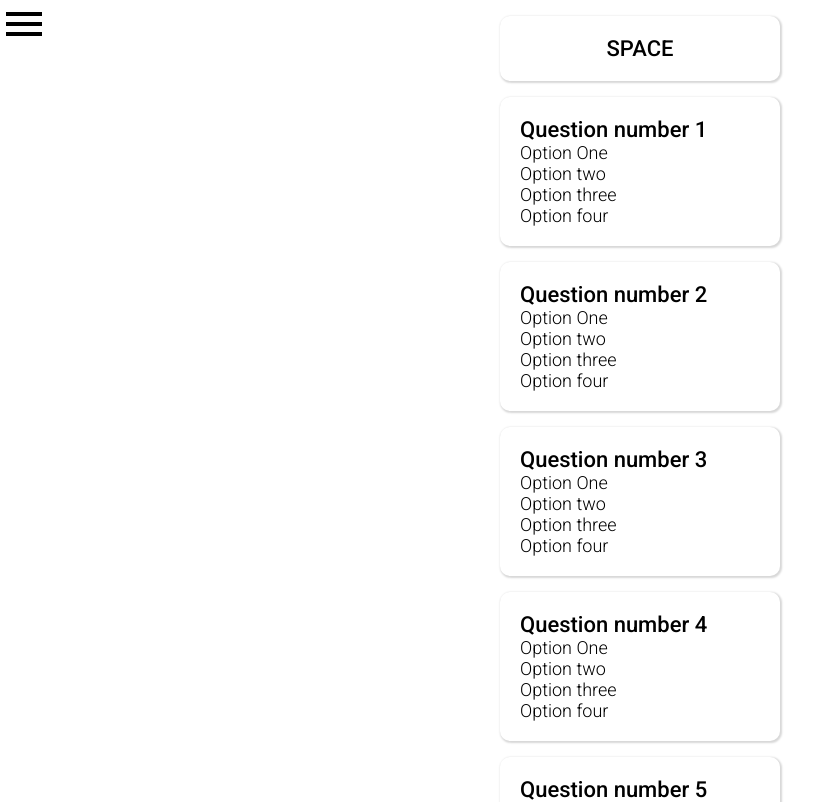
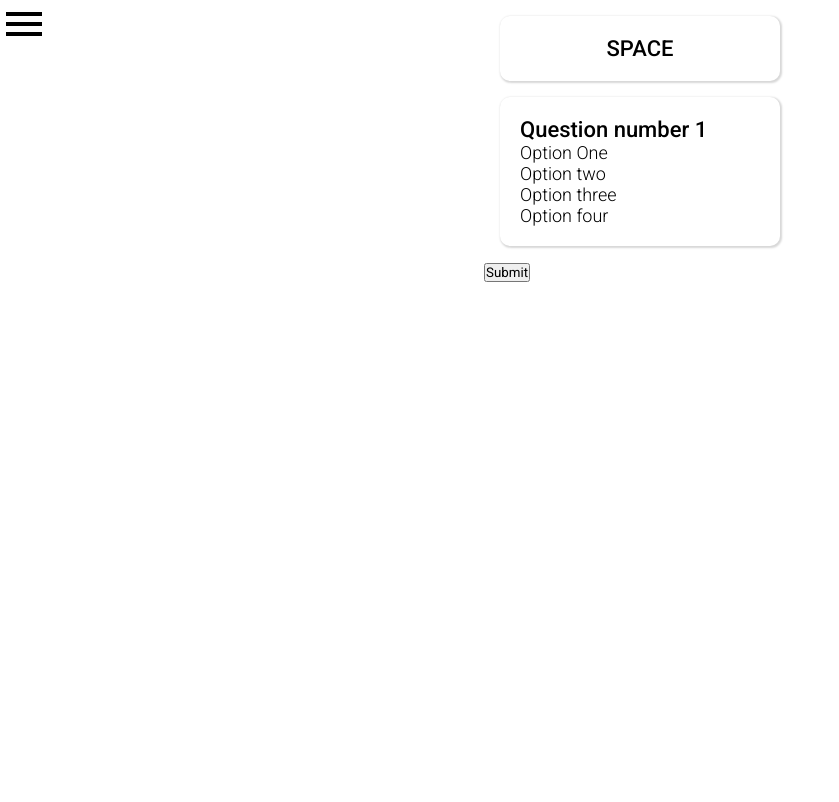
Before and after one commit to AmitThakur11/QuizProject, a React (Create React App) app: page /quiz/1 in a window 1280 px wide. Shown: the top 802 px of the page, without its empty margins (0-839 px from the left). Built offline with nearby package versions, Linux system fonts and the light colour scheme.

Commit message:
Refactor : seprate component create seperate component for option and question card

```diff
--- /dev/null
+++ b/src/Components/OptionContainer.tsx
@@ -0,0 +1,14 @@
+
+export const OptionContainer = ({options})=>{
+  return(
+    <div className = "option-container">
+      {
+        options.map(({option})=>{
+          return(
+            <div  className = "option">{option}</div>
+          )
+        })
+      }
+    </div>
+  )
+}
--- /dev/null
+++ b/src/Components/QuestionCard.tsx
@@ -0,0 +1,35 @@
+import {OptionContainer} from "./OptionContainer"
+import {useParams} from "react-router-dom";
+import {useState} from "react";
+export const QuestionCard = ({quizes})=>{
+  const {id} = useParams();
+  const [count , setCount] = useState(1)
+  return(
+    <div >
+        {
+          quizes.map((quiz)=>{
+            return<div>{parseInt(id,10) === quiz.id && <div>
+              <h1 className = "question-card title">{quiz.quizName}</h1>
+              <div>{
+                quiz.questions.map(({question,options,id})=>{
+                  return(<>
+                     {id === count &&<div className = "question-card">
+                      <div className = "question">{question}</div>
+                      <OptionContainer options = {options} />
+
+                    </div>}
+
+                  </>)
+
+                })
+
+
+              }<button onClick = {()=>setCount(count + 1)}>Submit</button></div>
+
+              </div>}
+            </div>
+          })
+        }
+      </div>
+  )
+}
--- a/src/Components/QuizContainer.tsx
+++ b/src/Components/QuizContainer.tsx
@@ -1,46 +1,12 @@
-import {useParams } from "react-router-dom";
+
 import "../CSScomponents/QuizContainer.css";
 import {quizes} from "../QuizData/QuestionBank"
-import {useState} from "react"
+import {QuestionCard} from "./QuestionCard"
 export const QuizContainer = ()=>{
-  const {id} = useParams();
-  const [count , setCount] = useState(0)
 
   return(
     <div className = "quiz-container">
-      <div >
-        {
-          quizes.map((quiz)=>{
-            return<div>{parseInt(id,10) === quiz.id && <div>
-              <h1 className = "question-card title">{quiz.quizName}</h1>
-              <div>{
-                quiz.questions.map(({question,options})=>{
-                  return(
-                    <div className = "question-card">
-                      <div className = "question">{question}</div>
-                      <div className = "option-container">
-                        {
-                          options.map(({option})=>{
-                            return(
-                              <div  className = "option">{option}</div>
-                            )
-                          })
-                        }
-
-                      </div>
-
-                    </div>
-                  )
-
-                })
-
-              }</div>
-
-              </div>}
-            </div>
-          })
-        }
-      </div>
+      <QuestionCard quizes = {quizes} />
 
     </div>
   )
--- a/src/Components/QuizListComponent.tsx
+++ b/src/Components/QuizListComponent.tsx
@@ -1,7 +1,8 @@
 import  "../CSScomponents/QuizListComponent.css"
-import {quizes} from "../QuizData/QuestionBank"
+import {useQuiz} from "../Context/quizContext";
 import {Link } from "react-router-dom"
 export const  QuizListComponent = ()=>{
+  const {quizes} = useQuiz()
   return(
     <div className = "quiz-list">
       {
--- /dev/null
+++ b/src/Context/quizContext.tsx
@@ -0,0 +1,16 @@
+
+import {useContext , createContext} from 'react';
+import {quizes} from "../QuizData/QuestionBank"
+export const  QuizContext = createContext();
+
+export const QuizProvider = ({children})=>{
+  return(
+    <QuizContext.Provider value ={{quizes : quizes}}>
+    {children}
+    </QuizContext.Provider>
+  )
+}
+
+export const  useQuiz = ()=>{
+  return useContext(QuizContext)
+}
--- a/src/QuizData/QuestionBank.tsx
+++ b/src/QuizData/QuestionBank.ts
@@ -1,9 +1,11 @@
+
 export type Options = {
   option : string ,
   isRight : boolean
 }
 
 export type  Questions = {
+  id : number,
   question : string ,
   point : number,
   negativePoints : number ,
@@ -24,7 +26,7 @@ export const quizes : Quizes = [
     quizImage : "https://i.ibb.co/MCc7R7Q/rocket.png" ,
     quizName : "SPACE",
     questions : [
-        {
+        { id :1 ,
           question : "Question number 1",
           point : 10,
           negativePoints :2,
@@ -48,6 +50,7 @@ export const quizes : Quizes = [
           ]
         },
         {
+          id : 2,
           question : "Question number 2",
           point : 10,
           negativePoints :2,
@@ -70,7 +73,7 @@ export const quizes : Quizes = [
             },
           ]
         },
-        {
+        { id : 3,
           question : "Question number 3",
           point : 10,
           negativePoints :2,
@@ -94,6 +97,7 @@ export const quizes : Quizes = [
           ]
         },
         {
+          id :4,
           question : "Question number 4",
           point : 10,
           negativePoints :2,
@@ -117,6 +121,7 @@ export const quizes : Quizes = [
           ]
         },
         {
+          id :5 ,
           question : "Question number 5",
           point : 10,
           negativePoints :2,
@@ -140,6 +145,7 @@ export const quizes : Quizes = [
           ]
         },
         {
+          id : 6,
           question : "Question number 6",
           point : 10,
           negativePoints :2,
@@ -163,6 +169,7 @@ export const quizes : Quizes = [
           ]
         },
         {
+          id :7,
           question : "Question number 7",
           point : 10,
           negativePoints :2,
@@ -186,6 +193,7 @@ export const quizes : Quizes = [
           ]
         },
         {
+          id :8,
           question : "Question number 8",
           point : 10,
           negativePoints :2,
@@ -209,6 +217,7 @@ export const quizes : Quizes = [
           ]
         },
         {
+          id :9,
           question : "Question number 9",
           point : 10,
           negativePoints :2,
@@ -232,6 +241,7 @@ export const quizes : Quizes = [
           ]
         },
         {
+          id : 10,
           question : "Question number 10",
           point : 10,
           negativePoints :2,
@@ -262,6 +272,7 @@ export const quizes : Quizes = [
     quizName : "MYTHOLOGY",
     questions : [
       {
+        id : 1 ,
         question : "Question number 1",
         point : 10,
         negativePoints :2,
@@ -285,6 +296,7 @@ export const quizes : Quizes = [
         ]
       },
       {
+        id : 2,
         question : "Question number 2",
         point : 10,
         negativePoints :2,
@@ -308,6 +320,7 @@ export const quizes : Quizes = [
         ]
       },
       {
+        id :3,
         question : "Question number 3",
         point : 10,
         negativePoints :2,
@@ -331,6 +344,7 @@ export const quizes : Quizes = [
         ]
       },
       {
+        id :4,
         question : "Question number 4",
         point : 10,
         negativePoints :2,
@@ -354,6 +368,7 @@ export const quizes : Quizes = [
         ]
       },
       {
+        id :5,
         question : "Question number 5",
         point : 10,
         negativePoints :2,
@@ -377,6 +392,7 @@ export const quizes : Quizes = [
         ]
       },
       {
+        id :6,
         question : "Question number 6",
         point : 10,
         negativePoints :2,
@@ -400,6 +416,7 @@ export const quizes : Quizes = [
         ]
       },
       {
+        id : 7,
         question : "Question number 7",
         point : 10,
         negativePoints :2,
@@ -423,6 +440,7 @@ export const quizes : Quizes = [
         ]
       },
       {
+        id :8,
         question : "Question number 8",
         point : 10,
         negativePoints :2,
@@ -445,7 +463,7 @@ export const quizes : Quizes = [
           },
         ]
       },
-      {
+      { id :9,
         question : "Question number 9",
         point : 10,
         negativePoints :2,
@@ -469,6 +487,7 @@ export const quizes : Quizes = [
         ]
       },
       {
+        id : 10,
         question : "Question number 10",
         point : 10,
         negativePoints :2,
@@ -499,6 +518,7 @@ export const quizes : Quizes = [
     quizName : "SOCIAL MEDIA",
     questions : [
       {
+        id : 1,
         question : "Question number 1",
         point : 10,
         negativePoints :2,
@@ -522,6 +542,7 @@ export const quizes : Quizes = [
         ]
       },
       {
+        id :2,
         question : "Question number 2",
         point : 10,
         negativePoints :2,
@@ -545,6 +566,7 @@ export const quizes : Quizes = [
         ]
       },
       {
+        id :3,
         question : "Question number 3",
         point : 10,
         negativePoints :2,
@@ -568,6 +590,7 @@ export const quizes : Quizes = [
         ]
       },
       {
+        id : 4,
         question : "Question number 4",
         point : 10,
         negativePoints :2,
@@ -591,6 +614,7 @@ export const quizes : Quizes = [
         ]
       },
       {
+        id : 5,
         question : "Question number 5",
         point : 10,
         negativePoints :2,
@@ -614,6 +638,7 @@ export const quizes : Quizes = [
         ]
       },
       {
+        id :6,
         question : "Question number 6",
         point : 10,
         negativePoints :2,
@@ -637,6 +662,7 @@ export const quizes : Quizes = [
         ]
       },
       {
+        id :7,
         question : "Question number 7",
         point : 10,
         negativePoints :2,
@@ -660,6 +686,7 @@ export const quizes : Quizes = [
         ]
       },
       {
+        id : 8,
         question : "Question number 8",
         point : 10,
         negativePoints :2,
@@ -683,6 +710,7 @@ export const quizes : Quizes = [
         ]
       },
       {
+        id :9,
         question : "Question number 9",
         point : 10,
         negativePoints :2,
@@ -706,6 +734,7 @@ export const quizes : Quizes = [
         ]
       },
       {
+        id : 10,
         question : "Question number 10",
         point : 10,
         negativePoints :2,
--- a/src/index.tsx
+++ b/src/index.tsx
@@ -1,10 +1,13 @@
 import { render } from "react-dom";
 import {BrowserRouter as Router } from "react-router-dom"
 import App from "./App";
+import {QuizProvider} from "./Context/quizContext"
 
 const rootElement = document.getElementById("root");
 render(
         <Router>
+          <QuizProvider>
           <App />
+          </QuizProvider>
         </Router>
       , rootElement);
```
Also changed, not shown: src/Context/quizContex.tsx (deleted, +0 -9 lines), src/QuizTypes/Types.ts (added, +21 -0 lines), src/Components/QuizInterface.tsx (added).
